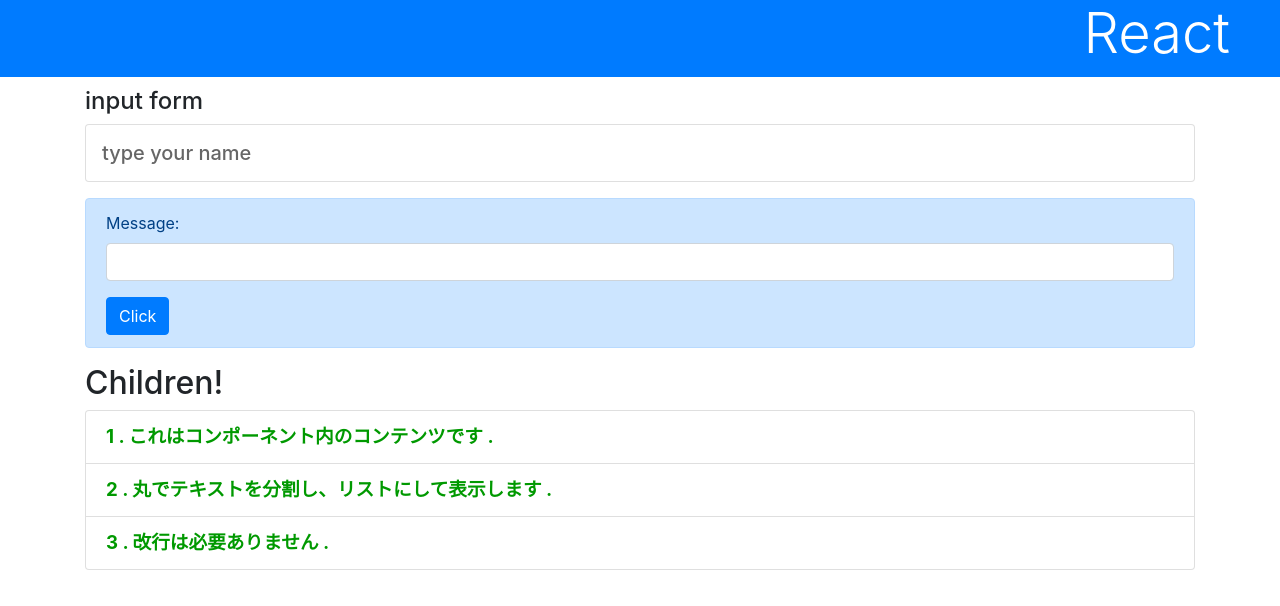
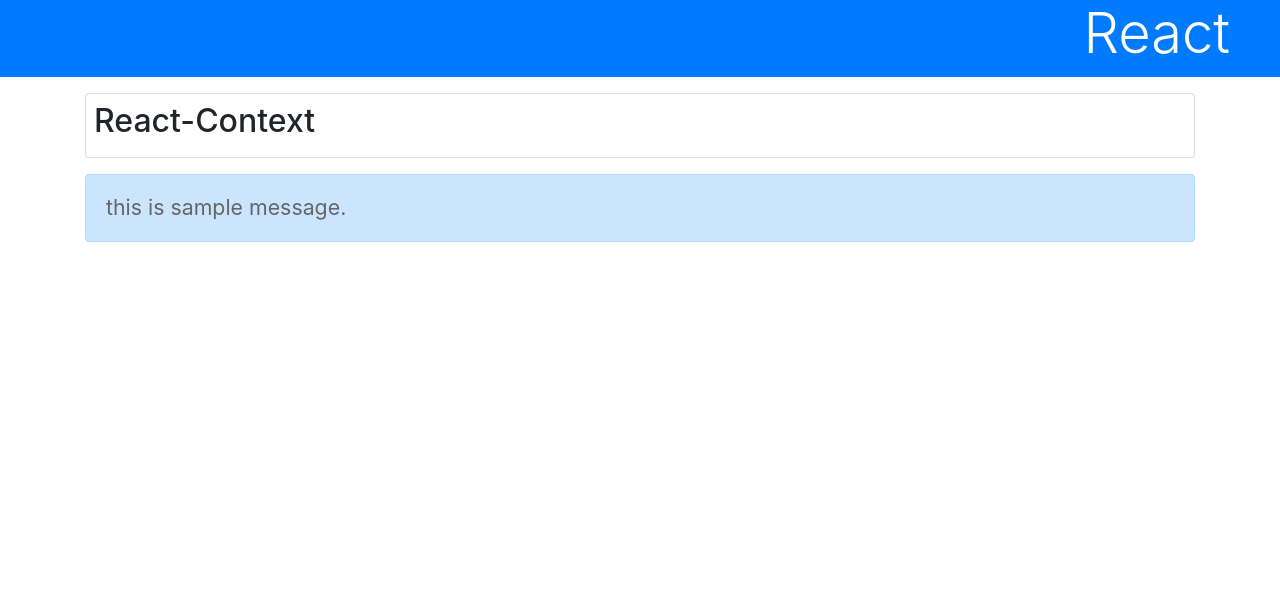
Before and after one commit to takashi227/react-starter, a React (Create React App) app: page / in a window 1280 px wide. Shown: the top 606 px of the page. Built offline with nearby package versions, Linux system fonts and the light colour scheme.

Commit message:
list3-30を実装

```diff
--- a/src/App.js
+++ b/src/App.js
@@ -1,7 +1,12 @@
 import './App.css';
-import { Component } from 'react';
-import Message from './component/Message';
-import Form from './component/Form';
+import React, { Component } from 'react';
+
+let data = {
+  title: 'React-Context',
+  message: 'this is sample message.'
+}
+
+const SampleContext = React.createContext(data)
 
 class App extends Component {
 
@@ -10,16 +15,35 @@
       <div>
         <h1 className="bg-primary text-white display-4">React</h1>
         <div className="container">
-          <Form/>
-          <Message title="Children!">
-            これはコンポーネント内のコンテンツです。
-            丸でテキストを分割し、リストにして表示します。
-            改行は必要ありません。
-          </Message>
+          <Title />
+          <Message />
         </div>
       </div>
     )
   }
 }
 
+class Title extends Component {
+  static contextType = SampleContext
+
+  render() {
+      return (
+          <div className="card p-2 my-3">
+              <h2>{this.context.title}</h2>
+          </div>
+      )
+  }
+}
+
+class Message extends Component {
+  static contextType = SampleContext
+
+  render() {
+      return (
+          <div className="alert alert-primary">
+              <p>{this.context.message}</p>
+          </div>
+      )
+  }
+}
 export default App;
```
